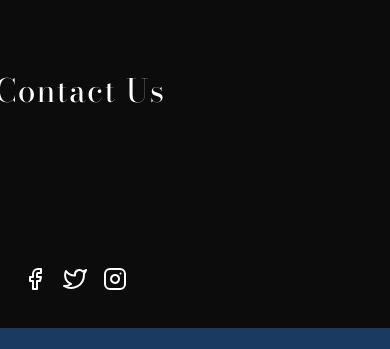
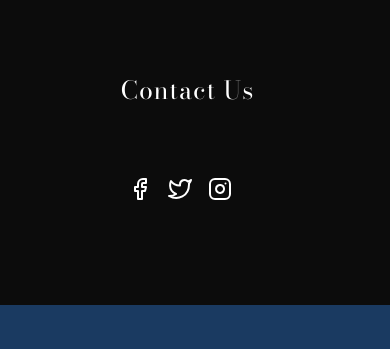
Before and after one commit to symlara/nashwood-nashwood, a React (Vite) app: page / in a window 390 px wide. Shown: the part 7404-7753 px from the top of the page. Built offline with nearby package versions, Linux system fonts and the light colour scheme.

Commit message:
added final touches

```diff
--- a/src/container/Footer/Footer.css
+++ b/src/container/Footer/Footer.css
@@ -100,6 +100,8 @@
 
   .app__footer-links_contact h1 {
     margin-top: 50px;
+    margin-left: 215px;
+    font-size: 25px;
   }
 
   .app__footer-links_logo {
@@ -112,8 +114,8 @@
   }
   .app__footer-links_icons {
     display: flex;
-    margin-top: 100px !important;
-    margin-left: -10px;
+    margin-top: 10px !important;
+    margin-left: 200px;
   }
 
   .footer__copyright {
```
